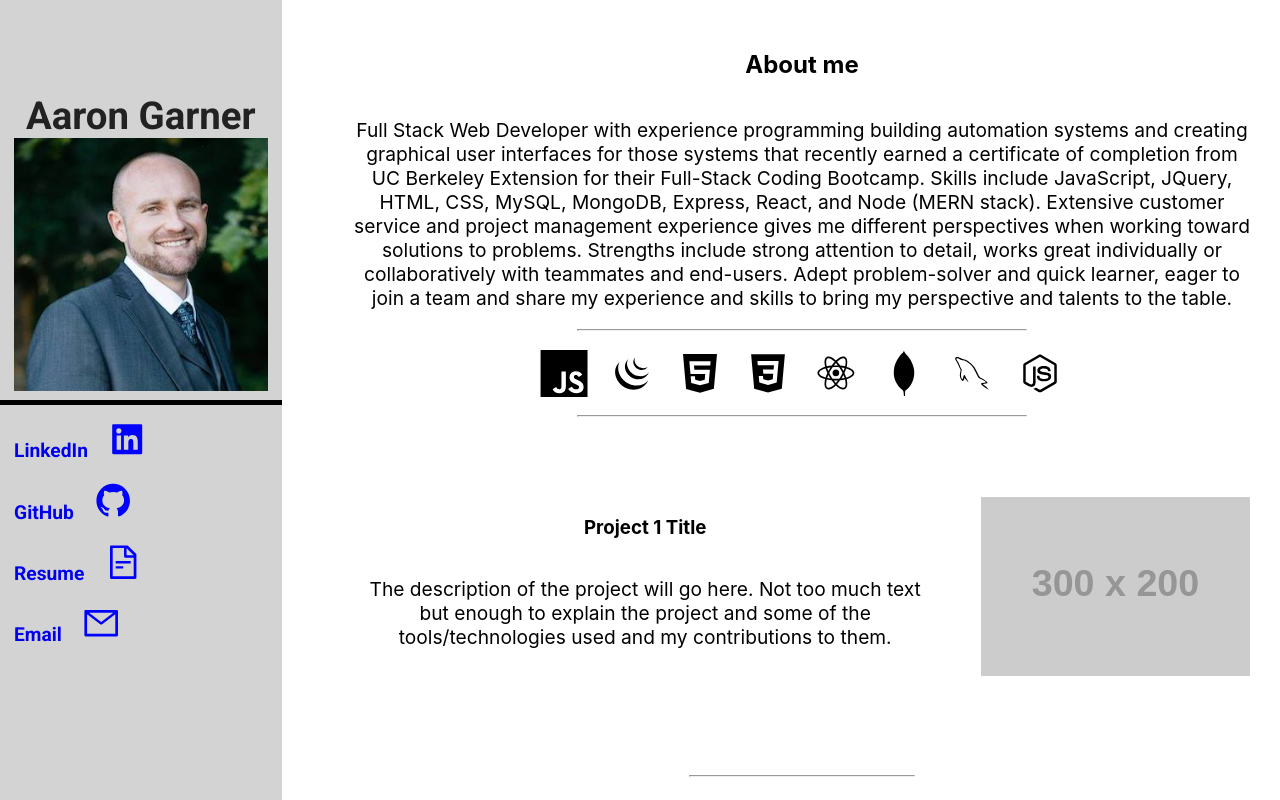
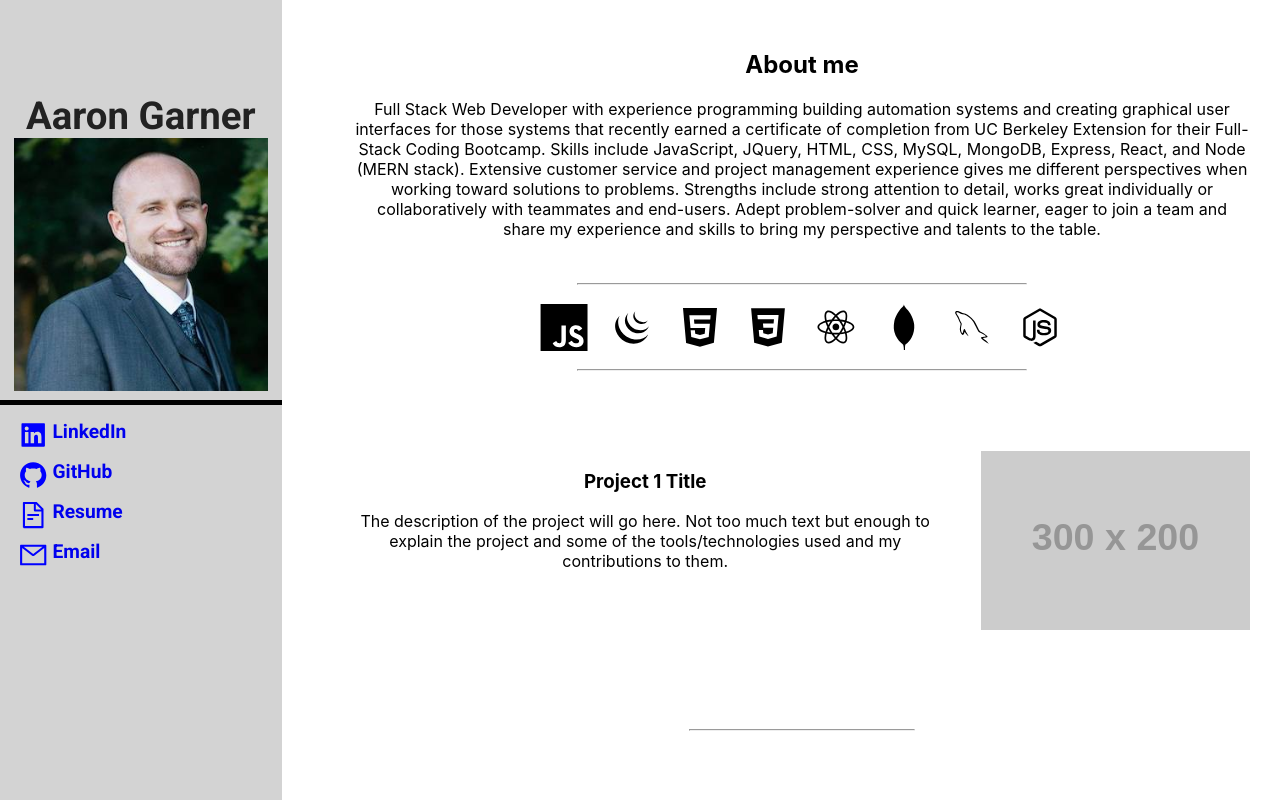
Before and after one commit to aaron-G18/AG-Portfolio, a React (Create React App) app: page / in a window 1280 px wide. Shown: the top 800 px of the page. Built offline with nearby package versions, Linux system fonts and the light colour scheme.

Commit message:
aligned the links and tags in the sidebar.

```diff
--- a/src/components/sideLinks/sideLinks.js
+++ b/src/components/sideLinks/sideLinks.js
@@ -14,27 +14,27 @@
   return (
     <div className="side-links">
       <div data-tip="My LinkedIn" className="link">
-        <a href="https://www.linkedin.com/in/aaron-garner-53066346/" target="_blank" rel="noopener noreferrer">
+        <a className="a-tag" href="https://www.linkedin.com/in/aaron-garner-53066346/" target="_blank" rel="noopener noreferrer">
+          <AiFillLinkedin className="linkedin logos" size="3vw" color="blue" />
           <p className="link-tag">LinkedIn</p>
-          <AiFillLinkedin className="linkedin logos" size="3vw" color="blue" />
         </a>
       </div>
       <div data-tip="My Github" className="link">
-        <a href="https://github.com/aaron-G18" target="_blank" rel="noopener noreferrer">
+        <a className="a-tag" href="https://github.com/aaron-G18" target="_blank" rel="noopener noreferrer">
+          <AiFillGithub className="github logos" size="3vw" color="blue" />
           <p className="link-tag">GitHub</p>
-          <AiFillGithub className="github logos" size="3vw" color="blue" />
         </a>
       </div>
       <div data-tip="My Resume" className="link">
-        <a href="./resume/resume.pdf" target="_blank" rel="noopener noreferrer">
+        <a className="a-tag" href="./resume/resume.pdf" target="_blank" rel="noopener noreferrer">
+          <AiOutlineFileText className="resume logos" size="3vw" color="blue" />
           <p className="link-tag">Resume</p>
-          <AiOutlineFileText className="resume logos" size="3vw" color="blue" />
         </a>
       </div>
       <div data-tip="Email me" className="link">
-        <a href="mailto:aaron.garner.1982@gmail.com" target="_blank" rel="noopener noreferrer">
+        <a className="a-tag" href="mailto:aaron.garner.1982@gmail.com" target="_blank" rel="noopener noreferrer">
+          <AiOutlineMail className="email logos" size="3vw" color="blue" />
           <p className="link-tag">Email</p>
-          <AiOutlineMail className="email logos" size="3vw" color="blue" />
         </a>
       </div>
       <ReactTooltip place="top" type="dark" effect="float"/>
--- a/src/components/sideLinks/style.css
+++ b/src/components/sideLinks/style.css
@@ -1,16 +1,27 @@
-p {
-    float: left;
-    font-size: 1.5vw;
-    justify-content: center;
-}
-
 .link {
     display: block;
     clear: both;
     justify-content: center;
+    height: 40px;
 }
 
 .logos {
     float: left;
+    height: 30px;
+    margin: auto;
+}
+
+.link-tag {
+    float: left;
+    font-size: 1.5vw;
+    justify-content: center;
     margin-left: 20px;
+    height: 30px;
+    margin: auto;
 }
+
+.a-tag {
+    display: block;
+    height: 40px;
+    margin: auto;
+}
```
